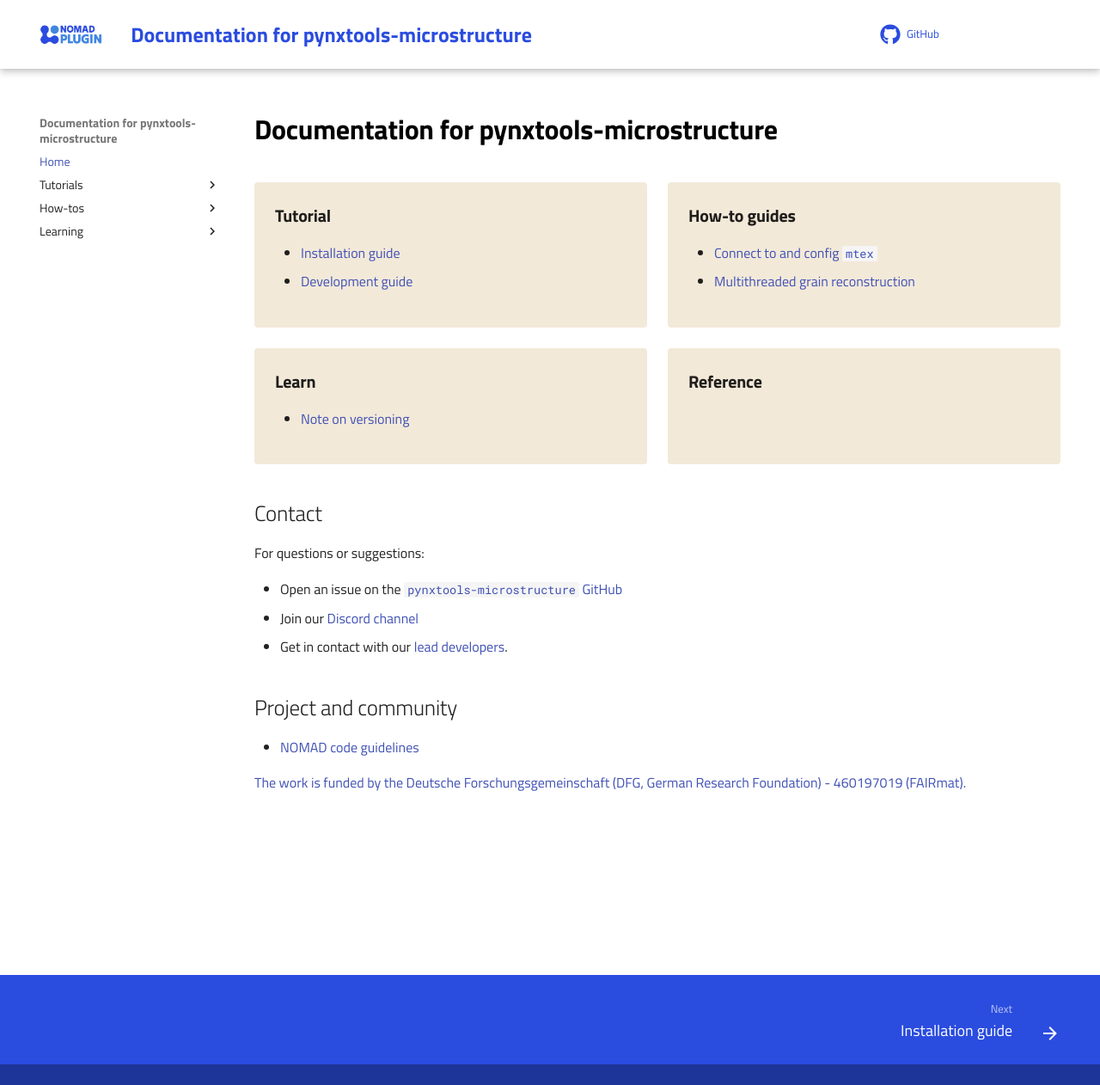
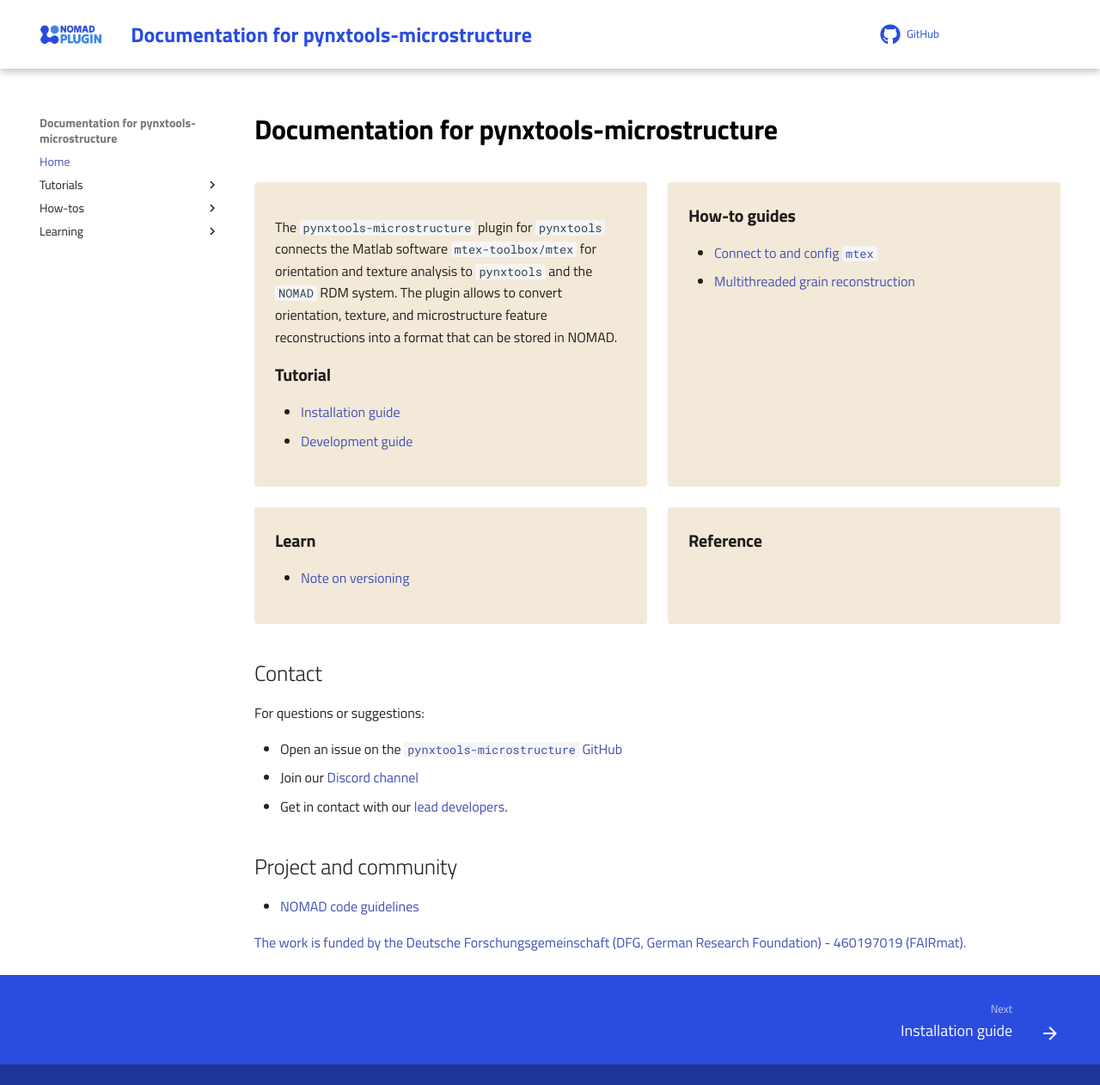
Before and after one commit to FAIRmat-NFDI/pynxtools-microstructure, an MkDocs documentation site: the page built from docs/index.md, in a window 1280 px wide and 1262 px high. Shown: the whole window at 86% size. Built offline with MkDocs 1.6.1 and Material for MkDocs 9.7.7, drawn with Linux system fonts in a browser that asks for light colours; comment, search, counter and statistics services are not loaded.

```diff
--- a/docs/index.md
+++ b/docs/index.md
@@ -6,6 +6,9 @@ hide: toc
 
 <div markdown="block" class="home-grid">
 <div markdown="block">
+
+The `pynxtools-microstructure` plugin for `pynxtools` connects the Matlab software `mtex-toolbox/mtex` for orientation and texture analysis to `pynxtools` and the `NOMAD` RDM system.
+The plugin allows to convert orientation, texture, and microstructure feature reconstructions into a format that can be stored in NOMAD.
 
 ### Tutorial
 
```
Also changed, not shown: docs/contact.md (+1 -1 lines).
